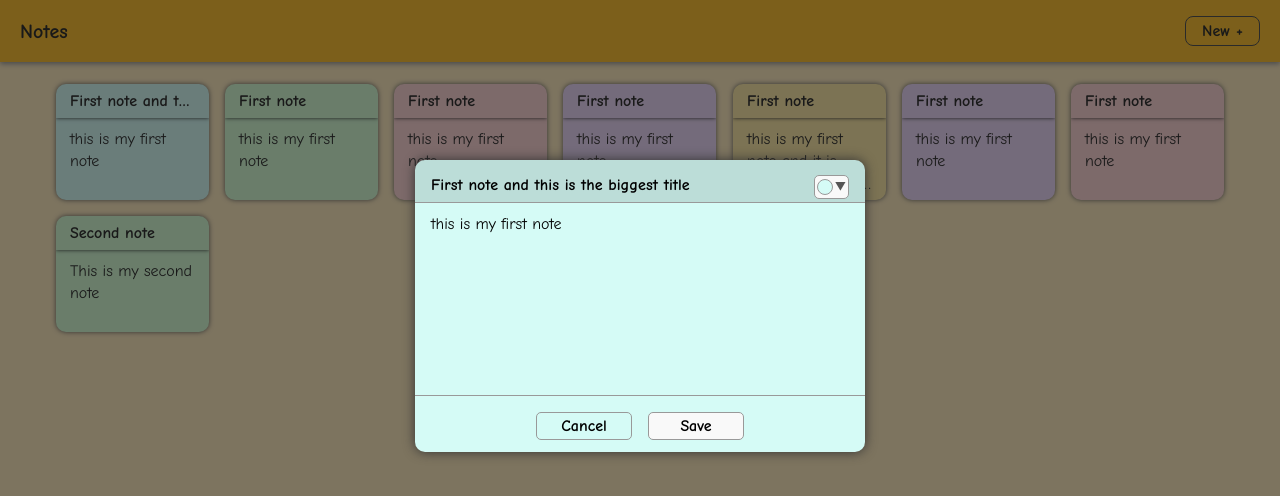
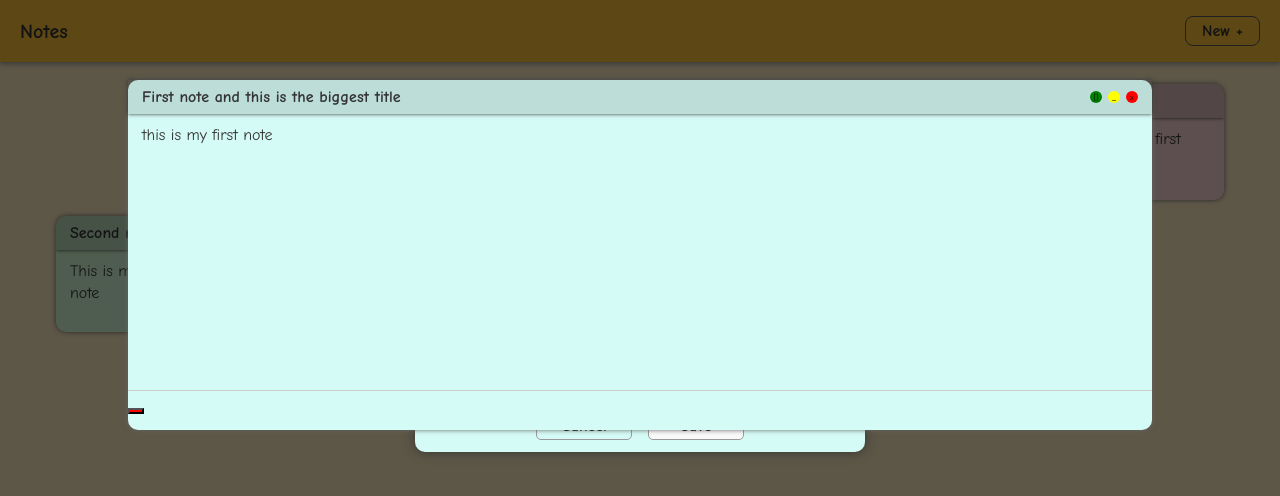
Before and after one commit to mr-shan/practice-angular-notes-app, an Angular app: page / in a window 1280 px wide. Both pictures are taken after a click on the element 132 px from the left and 142 px from the top of the page. Shown: the top 496 px of the page. Built offline with nearby package versions, Linux system fonts and the light colour scheme.

Commit message:
Added close buttons for note

```diff
--- a/src/app/notes/note-item/note-item.component.css
+++ b/src/app/notes/note-item/note-item.component.css
@@ -1,12 +1,14 @@
 .note-wrapper {
   box-shadow: 0px 0px 5px #666;
   border-radius: 10px;
+  transition: all 0.25s ease-out;
+  animation: pop-in 0.25s ease-out forwards;
+}
+
+.note-header-thumbnail {
   overflow: hidden;
+  cursor: pointer;
   user-select: none;
-  cursor: pointer;
-  transition: all 0.25s ease-out;
-
-  animation: pop-in 0.25s ease-out forwards;
 }
 
 .note-header {
@@ -16,6 +18,53 @@
   font-weight: bold;
   padding: 8px 14px;
   position: relative;
+
+  display: flex;
+  justify-content: space-between;
+  align-items: center;
+}
+
+.header-backslash {
+  position: absolute;
+  left: 0;
+  right: 0;
+  background-color: #333;
+  width: 100%;
+  height: 100%;
+  opacity: 0.15;
+  z-index: 0;
+}
+
+.header-buttons {
+  display: flex;
+  gap: 6px;
+  z-index: 10;
+  animation: pop-in 0.25s ease-out forwards;
+}
+
+.header-dot-button {
+  background: none;
+  border: none;
+  cursor: pointer;
+  width: 12px;
+  height: 12px;
+  border-radius: 12px;
+  font-size: 8px;
+  display: flex;
+  justify-content: center;
+  align-items: center;
+  padding: 0;
+  margin: 0;
+}
+
+.maximize {
+  background: green;
+}
+.minimize {
+  background: yellow;
+}
+.close {
+  background: red;
 }
 
 .main-body {
@@ -26,8 +75,8 @@
 .note-header .header-title {
   text-overflow: ellipsis;
   white-space: nowrap;
-  user-select: none;
   overflow: hidden;
+  z-index: 10;
 }
 
 .note-body {
@@ -44,7 +93,6 @@
   overflow: hidden;
   margin: 0;
   line-height: 1.4;
-  user-select: none;
 }
 
 .expand-note {
@@ -56,10 +104,9 @@
 
 .test-expand-note {
   width: 80% !important;
-  height: 80% !important;
-  top: 50% !important;
+  height: 350px !important;
+  top: 10% !important;
   left: 50% !important;
-  margin-top: -40% !important; /* Negative half of height. */
   margin-left: -40% !important;
 }
 
@@ -73,6 +120,22 @@
   transition: all 0.25s ease-out;
   animation: fade-in 0.25s ease-out forwards;
   z-index: 10;
+}
+
+.fade-out-animation {
+  animation: fade-out 0.25s ease-out forwards;
+}
+
+.note-footer {
+  position: absolute;
+  bottom: 0;
+  left: 0;
+  width: 100%;
+  height: 2.5rem;
+  border-top: solid 1px #ccc;
+  display: flex;
+  align-items: center;
+  animation: pop-in 0.25s ease-out forwards;
 }
 
 @keyframes pop-in {
@@ -114,3 +177,12 @@
     opacity: 0.25;
   }
 }
+
+@keyframes fade-out {
+  from {
+    opacity: 0.25;
+  }
+  to {
+    opacity: 0;
+  }
+}
--- a/src/app/notes/note-item/note-item.component.html
+++ b/src/app/notes/note-item/note-item.component.html
@@ -2,16 +2,27 @@
   class="note-wrapper"
   (click)="onNoteClick()"
   [style]="{ backgroundColor: data.shade }"
+  [ngClass]="{ 'note-header-thumbnail': !isOpen }"
   #containerRef
 >
   <header class="note-header">
+    <div class="header-backslash"></div>
     <div class="header-title">
       {{ data.name }}
+    </div>
+    <div class="header-buttons" *ngIf="isOpen">
+      <button (click)="onCloseNote()" class="header-dot-button maximize">[]</button>
+      <button (click)="onCloseNote()" class="header-dot-button minimize">_</button>
+      <button (click)="onCloseNote()" class="header-dot-button close">x</button>
     </div>
   </header>
   <p class="note-body">
     {{ data.content }}
   </p>
+
+  <footer class="note-footer" *ngIf="isOpen">
+    <button class="close"></button>
+  </footer>
 </article>
 
-<div class="backslash" *ngIf="isOpen"></div>
+<div class="backslash" *ngIf="isOpen" #backslash></div>
--- a/src/app/notes/note-item/note-item.component.ts
+++ b/src/app/notes/note-item/note-item.component.ts
@@ -16,6 +16,7 @@ import { Note } from '../note.model';
 })
 export class NoteItemComponent {
   @ViewChild('containerRef') containerRef: ElementRef;
+  @ViewChild('backslash') backslashRef: ElementRef;
   @Input('data') data: Note = {} as Note;
   @Output('openNote') openNote = {} as EventEmitter<string>;
 
@@ -24,29 +25,32 @@ export class NoteItemComponent {
   constructor() {
     this.openNote = new EventEmitter();
     this.containerRef = {} as ElementRef;
+    this.backslashRef = {} as ElementRef;
     this.isOpen = false;
   }
 
   onNoteClick() {
-    // if (this.isOpen) return;
-    // this.setBeforeExpandPositions();
+    if (this.isOpen) return;
+    this.setBeforeExpandPositions();
 
-    // setTimeout(() => {
-    //   this.containerRef.nativeElement.classList.add('expand-note');
-    //   this.containerRef.nativeElement.classList.add('test-expand-note');
-    //   this.isOpen = true;
-    // }, 50);
-
-    // setTimeout(() => {
-    //   this.containerRef.nativeElement.classList.remove('test-expand-note');
-    //   setTimeout(() => {
-    //     this.containerRef.nativeElement.classList.remove('expand-note');
-    //     this.resetContainerPositions();
-    //     this.isOpen = false;
-    //   }, 250);
-    // }, 2000);
+    setTimeout(() => {
+      this.containerRef.nativeElement.classList.add('expand-note');
+      this.containerRef.nativeElement.classList.add('test-expand-note');
+      this.isOpen = true;
+    }, 50);
 
     this.openNote.emit(this.data.id);
+  }
+
+  onCloseNote() {
+    this.containerRef.nativeElement.classList.remove('test-expand-note');
+    this.backslashRef.nativeElement.classList.add('fade-out-animation');
+    setTimeout(() => {
+      this.containerRef.nativeElement.classList.remove('expand-note');
+      this.resetContainerPositions();
+      this.backslashRef.nativeElement.classList.remove('fade-out-animation');
+      this.isOpen = false;
+    }, 250);
   }
 
   setBeforeExpandPositions() {
```
